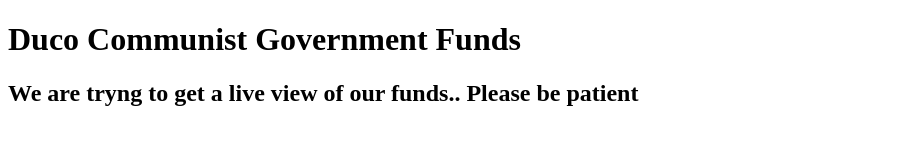
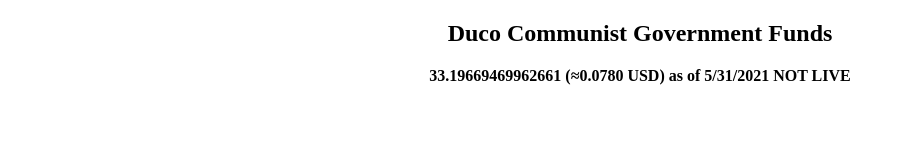
Before and after one commit to KaiserWilhelm23/duco-communist-party, a plain HTML site: page index.html in a window 1280 px wide. Shown: the whole page, without its empty margins (0-905 px from the left). Drawn offline with Linux system fonts and the light colour scheme.

Commit message:
Update index.html

```diff
--- a/index.html
+++ b/index.html
@@ -3,15 +3,12 @@
 <html>
 <body>
 
-<h1>Duco Communist Government Funds</h1>
-<h2> We are tryng to get a live view of our funds.. Please be patient</h2>
-<script>
+<center>
+	<h2>Duco Communist Government Funds</h2>
+	<b>33.19669469962661  (≈0.0780 USD)  as of 5/31/2021 NOT LIVE</b>
 
-var url = "https://server.duinocoin.com/balances?username=DucoCommunistGov"
+</center>
 
-
-
-</script>
 
 </body>
 </html>
```
